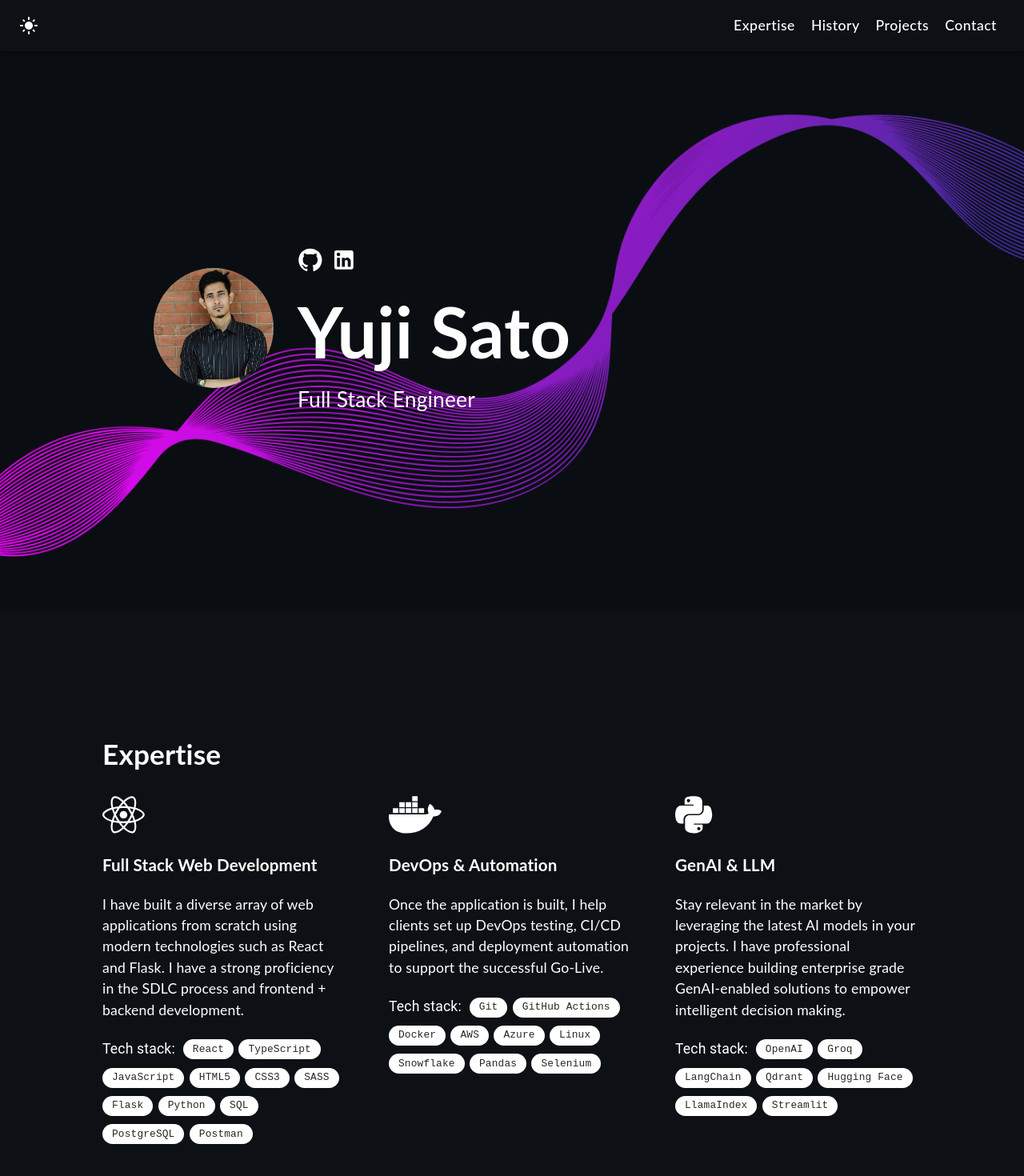
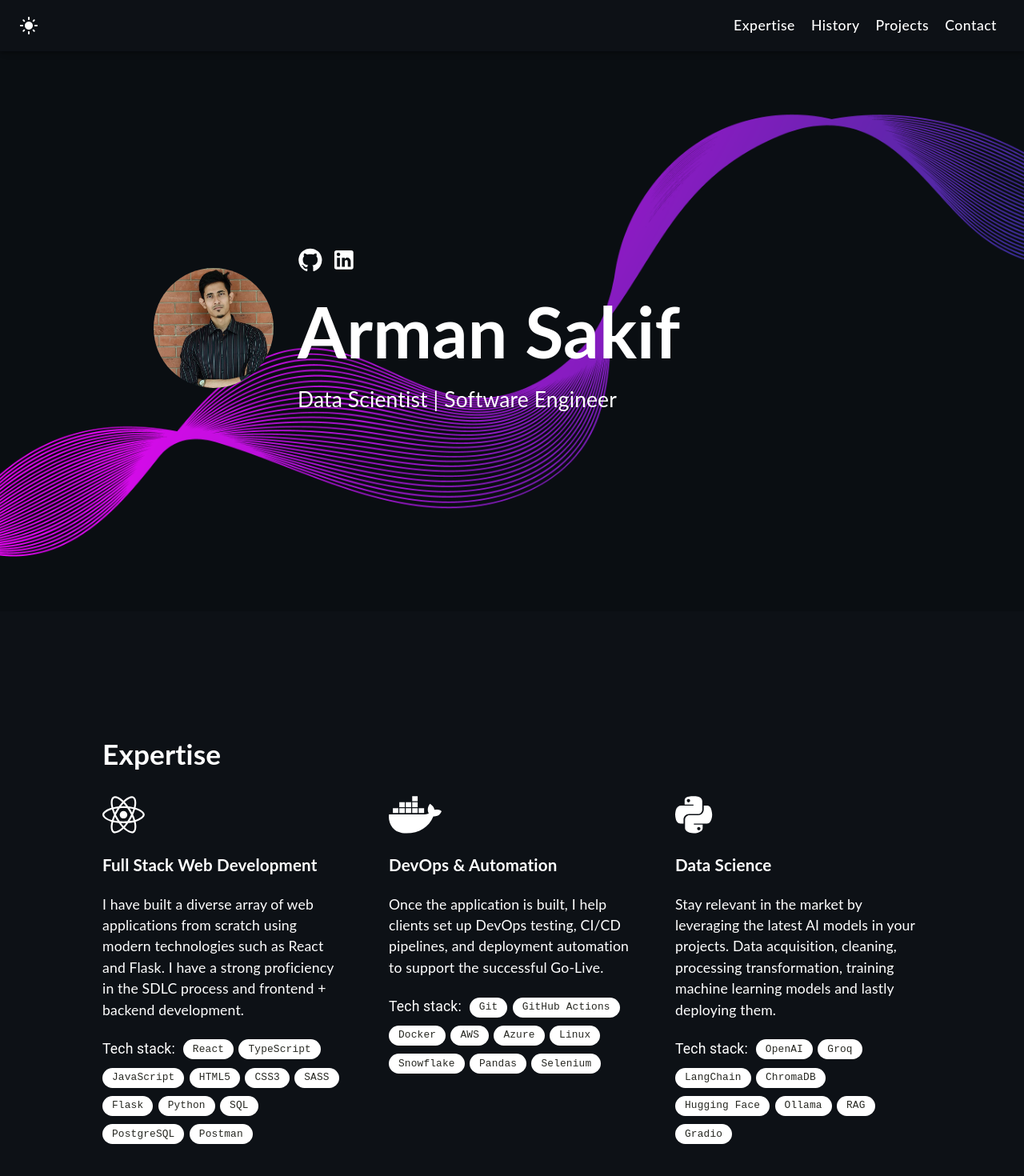
Before and after one commit to arman-sakif/portfolio, a React (Create React App) app: page / in a window 1280 px wide. Shown: the top 1470 px of the page at 80% size. Built offline with nearby package versions, Linux system fonts and the light colour scheme.

Commit message:
init changes

```diff
--- a/src/components/Expertise.tsx
+++ b/src/components/Expertise.tsx
@@ -35,10 +35,11 @@ const labelsThird = [
     "OpenAI",
     "Groq",
     "LangChain",
-    "Qdrant",
+    "ChromaDB",
     "Hugging Face",
-    "LlamaIndex",
-    "Streamlit",
+    "Ollama",
+    "RAG",
+    "Gradio",
 ];
 
 function Expertise() {
@@ -73,8 +74,8 @@ function Expertise() {
 
                 <div className="skill">
                     <FontAwesomeIcon icon={faPython} size="3x"/>
-                    <h3>GenAI & LLM</h3>
-                    <p>Stay relevant in the market by leveraging the latest AI models in your projects. I have professional experience building enterprise grade GenAI-enabled solutions to empower intelligent decision making.</p>
+                    <h3>Data Science</h3>
+                    <p>Stay relevant in the market by leveraging the latest AI models in your projects. Data acquisition, cleaning, processing transformation, training machine learning models and lastly deploying them.</p>
                     <div className="flex-chips">
                         <span className="chip-title">Tech stack:</span>
                         {labelsThird.map((label, index) => (
--- a/src/components/Footer.tsx
+++ b/src/components/Footer.tsx
@@ -7,8 +7,8 @@ function Footer() {
   return (
     <footer>
       <div>
-        <a href="https://github.com/yujisatojr" target="_blank" rel="noreferrer"><GitHubIcon/></a>
-        <a href="https://www.linkedin.com/in/yujisato/" target="_blank" rel="noreferrer"><LinkedInIcon/></a>
+        <a href="https://github.com/arman-sakif" target="_blank" rel="noreferrer"><GitHubIcon/></a>
+        <a href="https://www.linkedin.com/in/arman-sakif-09/" target="_blank" rel="noreferrer"><LinkedInIcon/></a>
       </div>
       <p>A portfolio designed & built by <a href="https://github.com/yujisatojr/react-portfolio-template" target="_blank" rel="noreferrer">Yuji Sato</a> with 💜</p>
     </footer>
--- a/src/components/Main.tsx
+++ b/src/components/Main.tsx
@@ -14,15 +14,15 @@ function Main() {
         </div>
         <div className="content">
           <div className="social_icons">
-            <a href="https://github.com/yujisatojr" target="_blank" rel="noreferrer"><GitHubIcon/></a>
-            <a href="https://www.linkedin.com/in/yujisato/" target="_blank" rel="noreferrer"><LinkedInIcon/></a>
+            <a href="https://github.com/arman-sakif" target="_blank" rel="noreferrer"><GitHubIcon/></a>
+            <a href="https://www.linkedin.com/in/arman-sakif-09/" target="_blank" rel="noreferrer"><LinkedInIcon/></a>
           </div>
-          <h1>Yuji Sato</h1>
-          <p>Full Stack Engineer</p>
+          <h1>Arman Sakif</h1>
+          <p>Data Scientist | Software Engineer</p>
 
           <div className="mobile_social_icons">
-            <a href="https://github.com/yujisatojr" target="_blank" rel="noreferrer"><GitHubIcon/></a>
-            <a href="https://www.linkedin.com/in/yujisato/" target="_blank" rel="noreferrer"><LinkedInIcon/></a>
+            <a href="https://github.com/arman-sakif" target="_blank" rel="noreferrer"><GitHubIcon/></a>
+            <a href="https://www.linkedin.com/in/arman-sakif-09/" target="_blank" rel="noreferrer"><LinkedInIcon/></a>
           </div>
         </div>
       </div>
```
Also changed, not shown: 28 other files (tests, documents, lock files or other folders).
